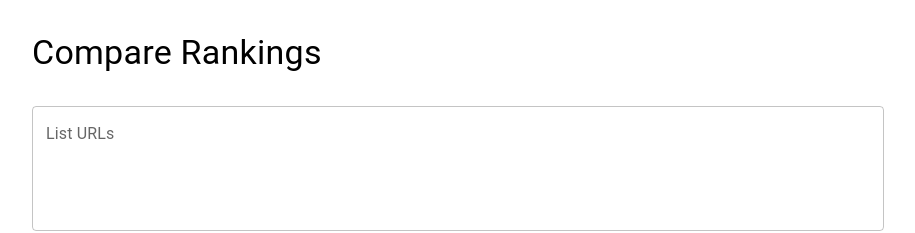
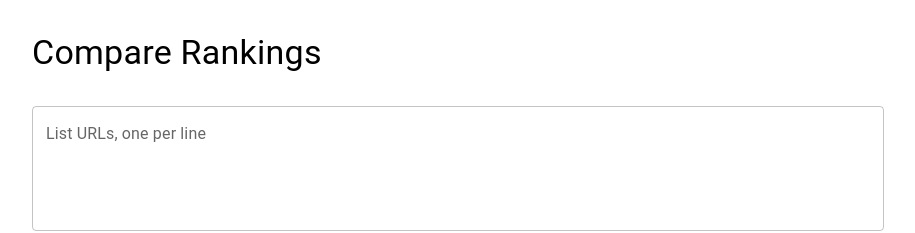
Before and after one commit to Meyer-For-Hire/list-jiggler, a Next.js app: page /compare in a window 1280 px wide. Shown: the top 233 px of the page, without its empty margins (182-1097 px from the left). Built offline with nearby package versions, Linux system fonts and the light colour scheme.

Commit message:
Slightly better prompt

```diff
--- a/app/compare/page.tsx
+++ b/app/compare/page.tsx
@@ -115,7 +115,7 @@ export default function Compare() {
         </Typography>
 
         <TextField
-          label="List URLs"
+          label="List URLs, one per line"
           multiline
           rows={4}
           value={urls}
```
